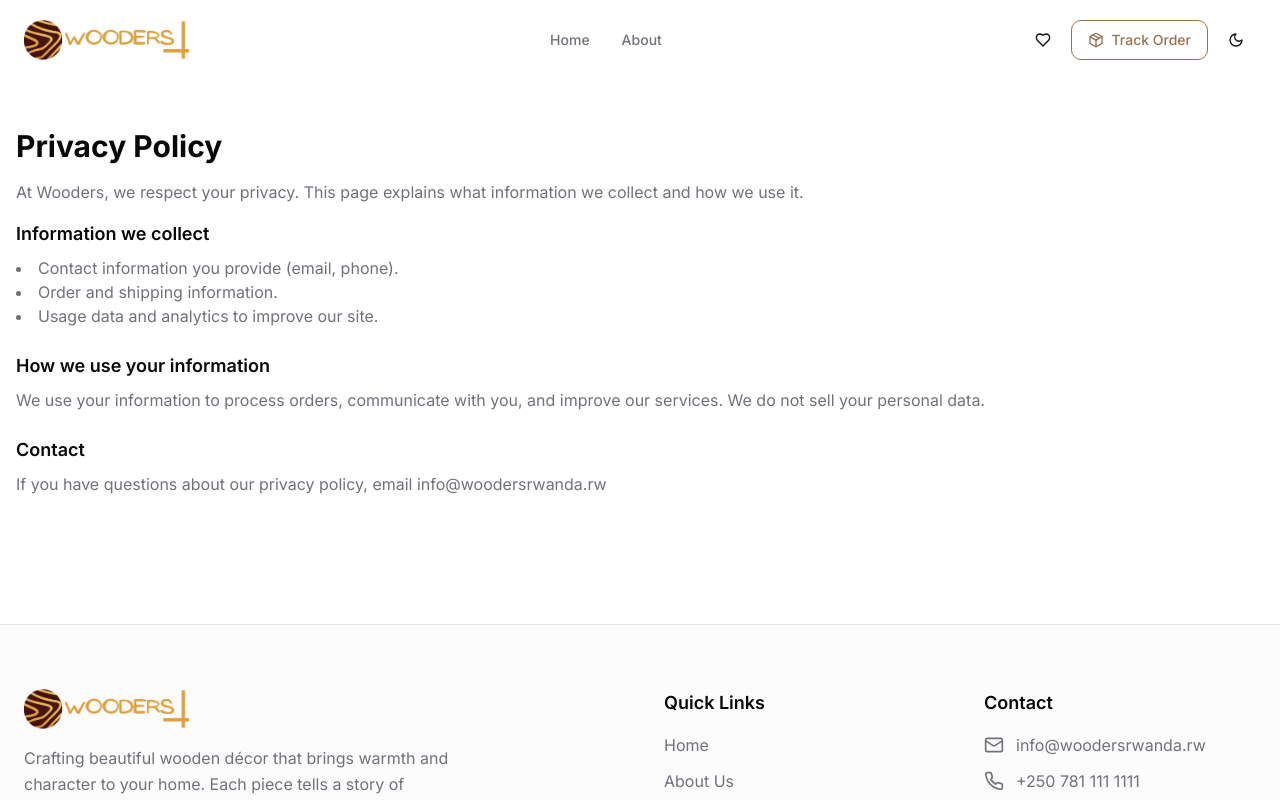
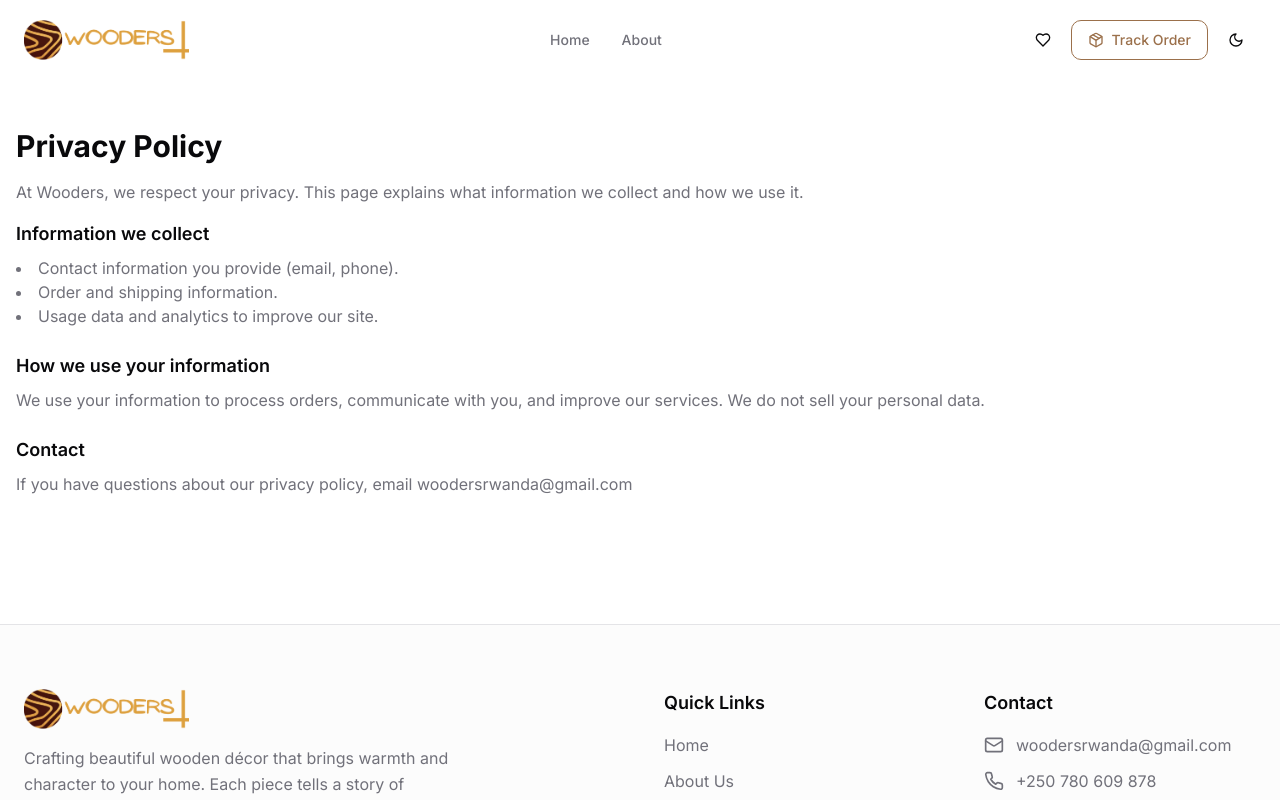
Before and after one commit to EddyShimwa/wooders.rw, a Next.js app: page /privacy in a window 1280 px wide. Shown: the top 800 px of the page. Built offline with nearby package versions, Linux system fonts and the light colour scheme.

Commit message:
add the changes

```diff
--- a/app/delivery/page.tsx
+++ b/app/delivery/page.tsx
@@ -21,13 +21,10 @@ export default function DeliveryPage() {
           <h2 className="font-semibold text-lg mb-2">Delivery times</h2>
           <p className="text-muted-foreground">Standard delivery: 2-5 business days. Express options available at checkout.</p>
         </section>
-        <section className="mb-6">
-          <h2 className="font-semibold text-lg mb-2">Shipping fees</h2>
-          <p className="text-muted-foreground">Shipping fees are calculated at checkout based on weight and distance.</p>
-        </section>
         <section>
           <h2 className="font-semibold text-lg mb-2">Contact</h2>
-          <p className="text-muted-foreground">Questions? Email info@woodersrwanda.rw</p>
+          <p className="text-muted-foreground">Email: woodersrwanda@gmail.com</p>
+          <p className="text-muted-foreground">Phone: +250 780 609 878</p>
         </section>
       </main>
     </div>
--- a/app/privacy/page.tsx
+++ b/app/privacy/page.tsx
@@ -37,7 +37,7 @@ export default function PrivacyPage() {
 
         <section>
           <h2 className="font-semibold text-lg mb-2">Contact</h2>
-          <p className="text-muted-foreground">If you have questions about our privacy policy, email info@woodersrwanda.rw</p>
+          <p className="text-muted-foreground">If you have questions about our privacy policy, email woodersrwanda@gmail.com</p>
         </section>
       </main>
     </div>
--- a/app/terms/page.tsx
+++ b/app/terms/page.tsx
@@ -32,7 +32,7 @@ export default function TermsPage() {
 
         <section>
           <h2 className="font-semibold text-lg mb-2">Contact</h2>
-          <p className="text-muted-foreground">If you have questions about these terms, email info@woodersrwanda.rw</p>
+          <p className="text-muted-foreground">If you have questions about these terms, email woodersrwanda@gmail.com</p>
         </section>
       </main>
     </div>
--- a/components/Footer.tsx
+++ b/components/Footer.tsx
@@ -64,13 +64,13 @@ export function Footer() {
           <div className="space-y-4">
             <h3 className="font-semibold text-foreground text-lg">Contact</h3>
             <div className="space-y-3">
-              <a href="mailto:info@woodersrwanda.rw" className="flex items-center gap-3 text-muted-foreground hover:text-foreground transition-colors">
+              <a href="mailto:woodersrwanda@gmail.com" className="flex items-center gap-3 text-muted-foreground hover:text-foreground transition-colors">
                 <Mail className="h-5 w-5 flex-shrink-0" />
-                <span>info@woodersrwanda.rw</span>
+                <span>woodersrwanda@gmail.com</span>
               </a>
-              <a href="tel:+2507811111111" className="flex items-center gap-3 text-muted-foreground hover:text-foreground transition-colors">
+              <a href="tel:+250780609878" className="flex items-center gap-3 text-muted-foreground hover:text-foreground transition-colors">
                 <Phone className="h-5 w-5 flex-shrink-0" />
-                <span>+250 781 111 1111</span>
+                <span>+250 780 609 878</span>
               </a>
               <div className="flex items-center gap-3 text-muted-foreground">
                 <MapPin className="h-5 w-5 flex-shrink-0" />
```
